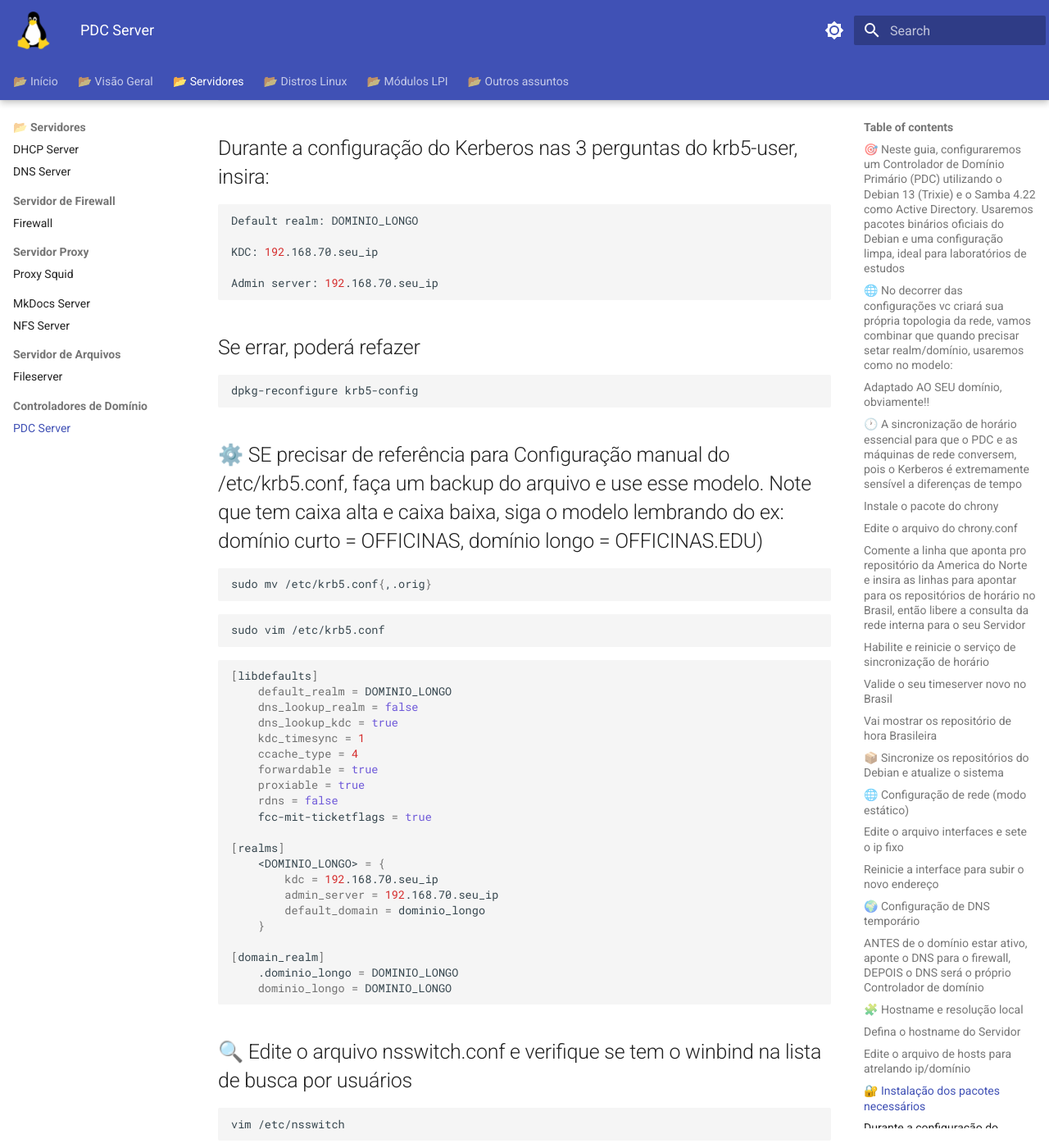
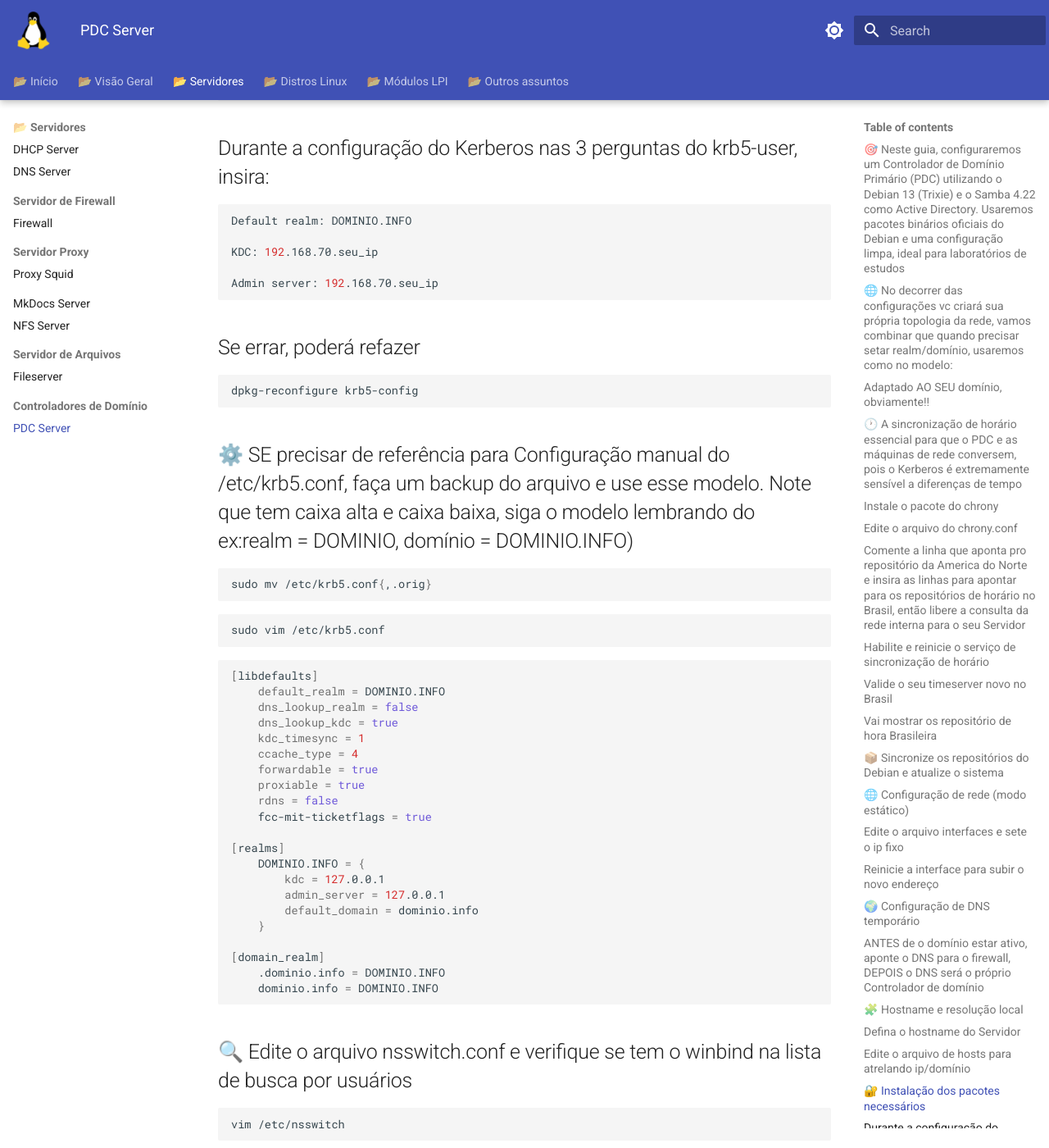
Before and after one commit to educharquero/officinas, an MkDocs documentation site: the page built from docs/PDC_Controlador_de_Dominio_Primario.md, in a window 1280 px wide and 1400 px high, scrolled down 3896 px. Shown: the whole window at 82% size. Built offline with MkDocs 1.6.1 and Material for MkDocs 9.7.7, drawn with Linux system fonts in a browser that asks for light colours; some of the changed text lies outside the part shown.

Commit message:
dominio.info

````diff
--- a/docs/PDC_Controlador_de_Dominio_Primario.md
+++ b/docs/PDC_Controlador_de_Dominio_Primario.md
@@ -11,9 +11,9 @@
 
 ## Adaptado AO SEU domínio, obviamente!!
 
-- REALM: DOMINIO_LONGO
+- REALM: DOMINIO.INFO
 
-- DOMAIN: DOMINIO_CURTO
+- DOMAIN: DOMINIO
 
 - ENDEREÇO IP SEU_IP
 
@@ -149,8 +149,8 @@
 
 ```bash
 127.0.0.1 localhost
-127.0.1.1 seu_hostname.dominio_longo  seu_hostname
-192.168.70.seu_ip  seu_hostname.dominio_longo  seu_hostname
+127.0.1.1 seu_hostname.dominio.info  seu_hostname
+192.168.70.seu_ip  seu_hostname.dominio.info  seu_hostname
 ```
 
 ## 🔐 Instalação dos pacotes necessários
@@ -162,7 +162,7 @@
 ## Durante a configuração do Kerberos nas 3 perguntas do krb5-user, insira:
 
 ```bash
-Default realm: DOMINIO_LONGO
+Default realm: DOMINIO.INFO
 
 KDC: 192.168.70.seu_ip
 
@@ -175,7 +175,7 @@
 dpkg-reconfigure krb5-config
 ```
 
-## ⚙️ SE precisar de referência para Configuração manual do /etc/krb5.conf, faça um backup do arquivo e use esse modelo. Note que tem caixa alta e caixa baixa, siga o modelo lembrando do ex: domínio curto = OFFICINAS, domínio longo = OFFICINAS.EDU)
+## ⚙️ SE precisar de referência para Configuração manual do /etc/krb5.conf, faça um backup do arquivo e use esse modelo. Note que tem caixa alta e caixa baixa, siga o modelo lembrando do ex:realm = DOMINIO, domínio = DOMINIO.INFO)
 
 ```bash
 sudo mv /etc/krb5.conf{,.orig}
@@ -187,7 +187,7 @@
 
 ```bash
 [libdefaults]
-    default_realm = DOMINIO_LONGO
+    default_realm = DOMINIO.INFO
     dns_lookup_realm = false
     dns_lookup_kdc = true
     kdc_timesync = 1
@@ -198,15 +198,15 @@
     fcc-mit-ticketflags = true
 
 [realms]
-    <DOMINIO_LONGO> = {
-        kdc = 192.168.70.seu_ip
-        admin_server = 192.168.70.seu_ip
-        default_domain = dominio_longo
+    DOMINIO.INFO = {
+        kdc = 127.0.0.1
+        admin_server = 127.0.0.1
+        default_domain = dominio.info
     }
 
 [domain_realm]
-    .dominio_longo = DOMINIO_LONGO
-    dominio_longo = DOMINIO_LONGO
+    .dominio.info = DOMINIO.INFO
+    dominio.info = DOMINIO.INFO
 ```
 
 ## 🔍 Edite o arquivo nsswitch.conf e verifique se tem o winbind na lista de busca por usuários
@@ -247,9 +247,9 @@
 ## Responda às perguntas do modo interativo (ex: domínio_curto = OFFICINAS, dominio_longo = OFFICINAS.EDU)
 
 ```bash
-Realm: DOMINIO_LONGO
+Realm: DOMINIO.INFO
 
-Domain/NetBios: DOMINIO_CURTO
+Domain/NetBios: DOMINIO
 
 Server Role: dc
 
@@ -278,12 +278,6 @@
 
 ```bash
 systemctl status samba-ad-dc.service
-```
-
-## Valide os logs
-
-```bash
-journalctl -u samba-ad-dc -f
 ```
 
 ## 🌐 Reapontar a consulta de DNS para o próprio servidor, já que agora comporta a função de DNS_INTERNAL definido no provisionamento
@@ -320,9 +314,9 @@
 [global]
     dns forwarder = 192.168.70.254
     netbios name = HOSTNAME
-    realm = DOMINIO_LONGO
+    realm = DOMINIO.INFO
     server role = active directory domain controller
-    workgroup = DOMINIO_CURTO
+    workgroup = DOMINIO
     idmap_ldb:use rfc2307 = yes
 
 [sysvol]
@@ -330,7 +324,7 @@
     read only = No
 
 [netlogon]
-    path = /var/lib/samba/sysvol/dominio_longo/scripts
+    path = /var/lib/samba/sysvol/dominio.info/scripts
     read only = No
 
 # SE for usar compartilhamento no SRVDC01 (NÃO indicado):
@@ -402,7 +396,7 @@
 ## O resultado será
 
 ```bash
-Password for [CONECTUX\Administrator]:
+Password for [DOMINIO\Administrator]:
 
 	Sharename       Type      Comment
 	---------       ----      -------
@@ -446,7 +440,7 @@
 ## 🎟️ Validação de troca de tickets do Kerberos
 
 ```bash
-kinit Administrator@DOMINIO_LONGO
+kinit Administrator@DOMINIO.INFO
 ```
 
 ```bash
@@ -456,19 +450,19 @@
 ## 🔎 Testes de DNS e SRV
 
 ```bash
-host -t A dominio_longo
+host -t A dominio.info
 ```
 
 ```bash
-host -t SRV _kerberos._tcp.DOMINIO_LONGO
+host -t SRV _kerberos._tcp.DOMINIO.INFO
 ```
 
 ```bash
-host -t SRV _ldap._tcp.DOMINIO_LONGO
+host -t SRV _ldap._tcp.DOMINIO.INFO
 ```
 
 ```bash
-dig DOMINIO_LONGO
+dig DOMINIO.INFO
 ```
 
 ## 🧱 Mais validações do SAMBA4
````
Also changed, not shown: site/search/search_index.json.
